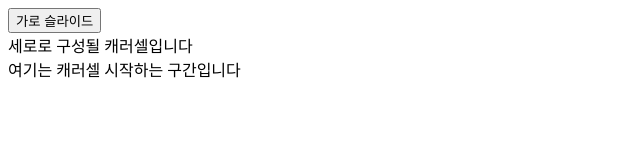
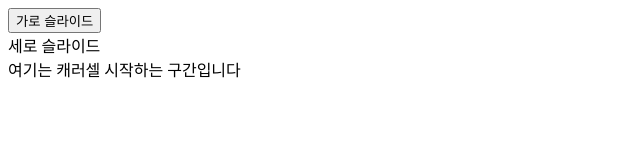
Before and after one commit to KoreaMoney/Carousel, a React (Create React App) app: page / in a window 1280 px wide. Shown: the top 160 px of the page, without its empty margins (0-640 px from the left). Built offline with nearby package versions, Linux system fonts and the light colour scheme.

Commit message:
세로 가로 용어변경

```diff
--- a/src/App.jsx
+++ b/src/App.jsx
@@ -1,24 +1,28 @@
 import React, { useState } from "react";
 import "../src/styles/app.css";
 
-import Selo from "./components/Selo";
-import Galo from "./components/Galo";
+import VerticalSlide from "./components/VerticalSlide";
+import HorizontalSlide from "./components/HorizontalSlide";
 
 const App = () => {
-  const [carouselType, setCarouselType] = useState("selo");
+  const [carouselType, setCarouselType] = useState("verticalSlide");
   const handleToggleCarousel = () => {
-    if (carouselType === "selo") {
-      setCarouselType("galo");
+    if (carouselType === "verticalSlide") {
+      setCarouselType("horizontalSlide");
     } else {
-      setCarouselType("selo");
+      setCarouselType("verticalSlide");
     }
   };
   return (
     <div>
       <button onClick={handleToggleCarousel}>
-        {carouselType === "selo" ? "가로 슬라이드" : "세로 슬라이드"}
+        {carouselType === "verticalSlide" ? "가로 슬라이드" : "세로 슬라이드"}
       </button>
-      {carouselType === "selo" ? <Selo /> : <Galo />}
+      {carouselType === "verticalSlide" ? (
+        <VerticalSlide />
+      ) : (
+        <HorizontalSlide />
+      )}
       <div>여기는 캐러셀 시작하는 구간입니다</div>
     </div>
   );
--- a/src/components/Galo.jsx
+++ /dev/null
@@ -1,8 +0,0 @@
-import React from "react";
-import "../styles/galoStyle.css";
-
-const Galo = () => {
-  return <div>가로로 생성될 캐러셀입니다</div>;
-};
-
-export default Galo;
--- /dev/null
+++ b/src/components/HorizontalSlide.jsx
@@ -0,0 +1,8 @@
+import React from "react";
+import "../styles/horizontalSlide.css";
+
+const HorizontalSlide = () => {
+  return <div>가로 슬라이드</div>;
+};
+
+export default HorizontalSlide;
--- a/src/components/Selo.jsx
+++ /dev/null
@@ -1,14 +0,0 @@
-import React from "react";
-import "../styles/seloStyle.css";
-
-const Selo = () => {
-  //Javascript
-  return (
-    // JSX
-    <div>
-      <div>세로로 구성될 캐러셀입니다</div>
-    </div>
-  );
-};
-
-export default Selo;
--- /dev/null
+++ b/src/components/VerticalSlide.jsx
@@ -0,0 +1,8 @@
+import React from "react";
+import "../styles/verticalSlide.css";
+
+const VerticalSlide = () => {
+  return <div>세로 슬라이드</div>;
+};
+
+export default VerticalSlide;
```
Also changed, not shown: src/styles/galoStyle.css (deleted), src/styles/horizontalSlide.css (added), src/styles/seloStyle.css (deleted), src/styles/verticalSlide.css (added).
